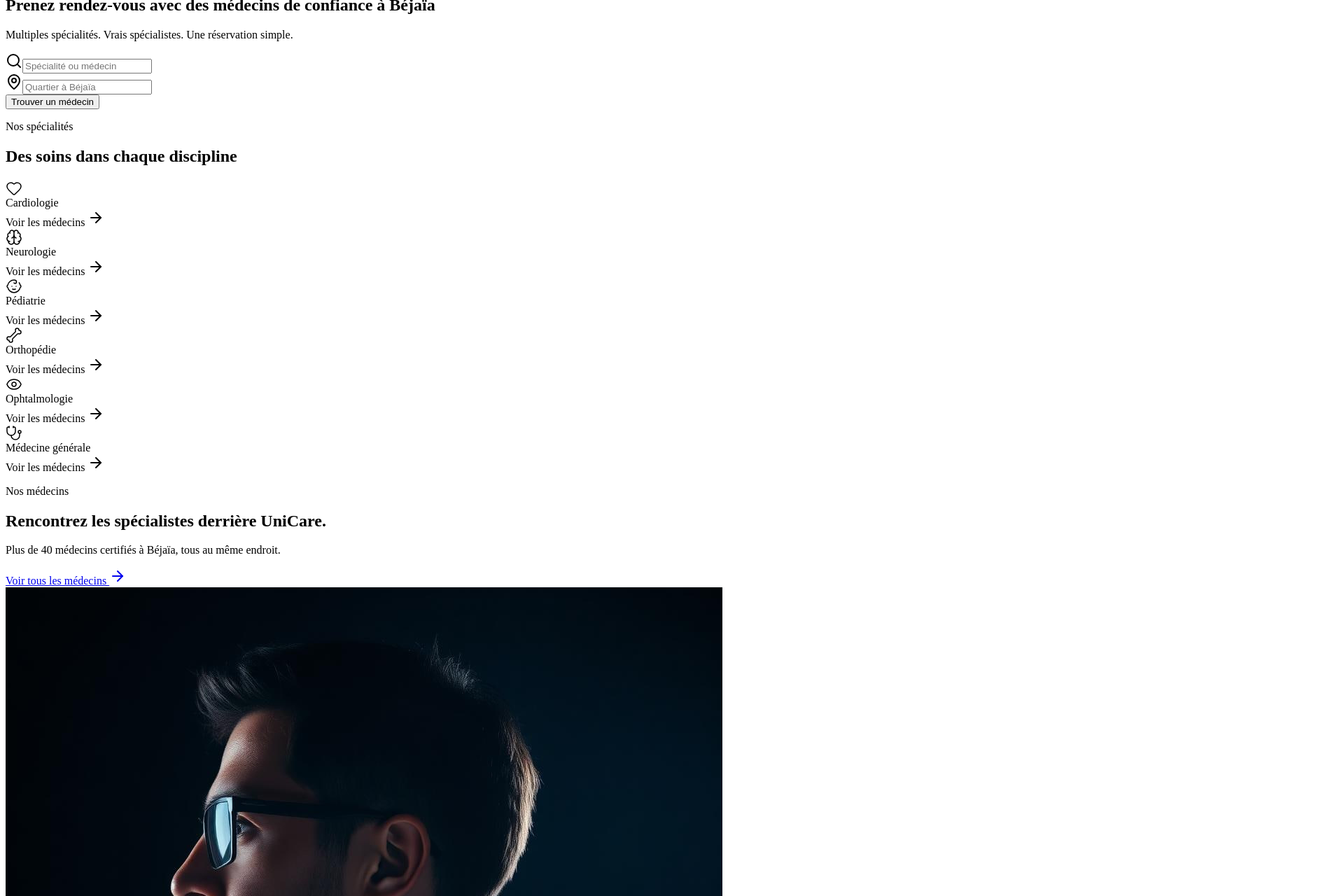
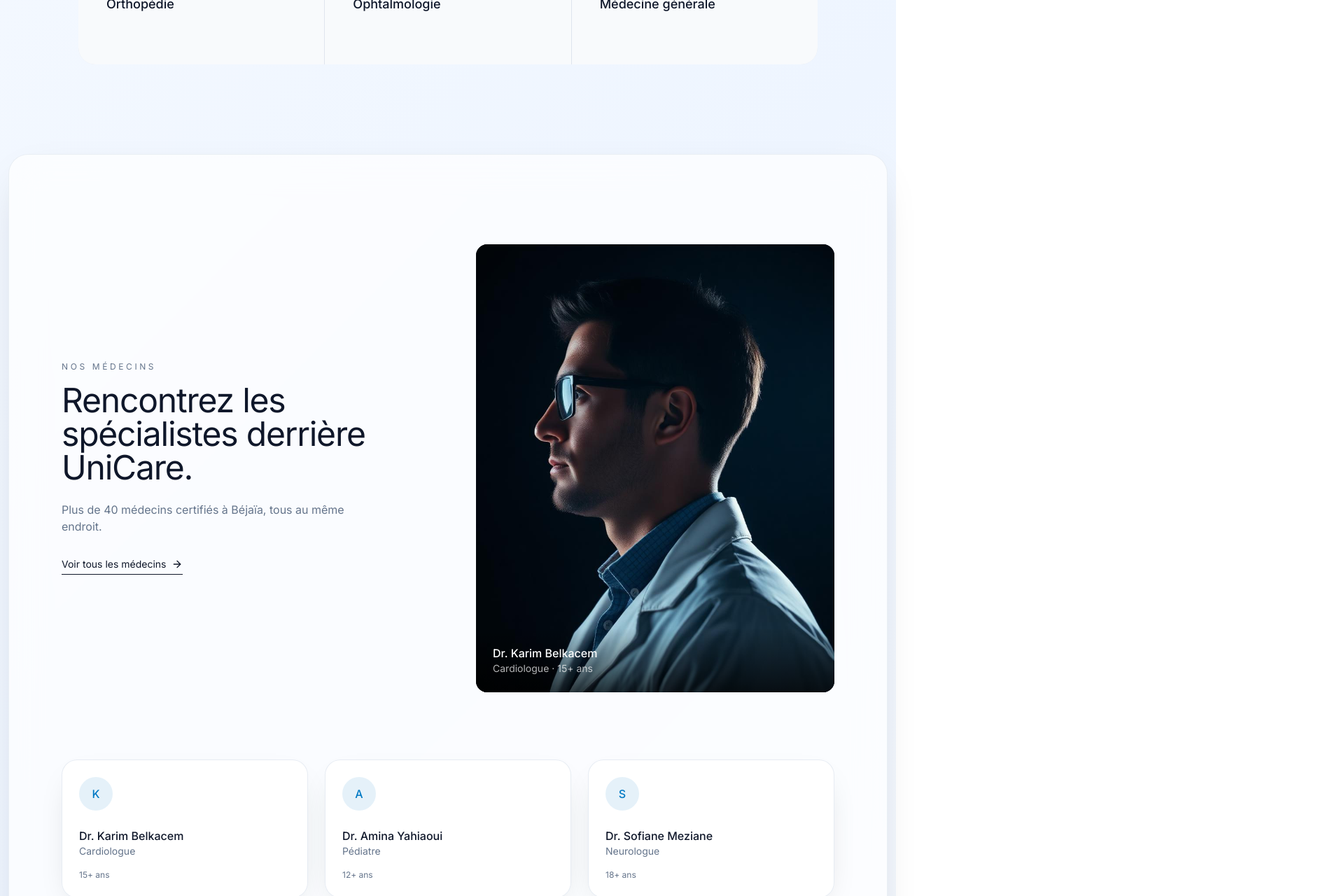
Before and after one commit to karouayamalak/Unicare-clinic, a React (Vite) app in the folder frontend/: page / in a window 1280 px wide. Shown: the part 1420-2700 px from the top of the page at 70% size, 1920 px wide, since content can reach past the window. Built offline with nearby package versions, Linux system fonts and the light colour scheme; no server answers.

Commit message:
Rebuild landing page to match reference UI

```diff
--- a/frontend/package.json
+++ b/frontend/package.json
@@ -16,9 +16,11 @@
     "react-dom": "^19.2.7"
   },
   "devDependencies": {
+    "@tailwindcss/vite": "^4.3.2",
     "@types/react": "^19.2.17",
     "@types/react-dom": "^19.2.3",
     "@vitejs/plugin-react": "^6.0.3",
+    "tailwindcss": "^4.3.2",
     "typescript": "^6.0.3",
     "vite": "^8.1.3"
   }
--- a/frontend/src/main.tsx
+++ b/frontend/src/main.tsx
@@ -2,6 +2,7 @@ import React from "react";
 import ReactDOM from "react-dom/client";
 import { RouterProvider } from "@tanstack/react-router";
 import { router } from "./router";
+import "./styles.css";
 
 ReactDOM.createRoot(document.getElementById("root")!).render(
   <React.StrictMode>
--- a/frontend/src/routes/Index.tsx
+++ b/frontend/src/routes/Index.tsx
@@ -2,7 +2,6 @@ import { createFileRoute, Link } from "@tanstack/react-router";
 import { useEffect, useRef, useState } from "react";
 import heroBg from "../assets/hero-bg.jpg";
 import doctorPortrait from "../assets/doctor-portrait.jpg";
-import { getJson } from "../lib/api";
 import {
   Heart,
   Brain,
@@ -31,20 +30,15 @@ const specialities = [
   { icon: Stethoscope, name: "Médecine générale" },
 ];
 
-interface DoctorCard {
-  _id?: string;
-  name: string;
-  specialty: string;
-  experienceYears: number;
-  location: string;
-  bio?: string;
-}
+const doctors = [
+  { name: "Dr. Karim Belkacem", role: "Cardiologue", exp: "15+ ans" },
+  { name: "Dr. Amina Yahiaoui", role: "Pédiatre", exp: "12+ ans" },
+  { name: "Dr. Sofiane Meziane", role: "Neurologue", exp: "18+ ans" },
+];
 
 function Index() {
   const heroRef = useRef<HTMLDivElement>(null);
   const [tilt, setTilt] = useState({ x: 0, y: 0 });
-  const [doctors, setDoctors] = useState<DoctorCard[]>([]);
-  const [loadingDoctors, setLoadingDoctors] = useState(true);
 
   useEffect(() => {
     const el = heroRef.current;
@@ -57,31 +51,6 @@ function Index() {
     };
     el.addEventListener("mousemove", handle);
     return () => el.removeEventListener("mousemove", handle);
-  }, []);
-
-  useEffect(() => {
-    let ignore = false;
-    const loadDoctors = async () => {
-      try {
-        const data = await getJson("/doctors");
-        if (!ignore) {
-          setDoctors(data.doctors ?? []);
-        }
-      } catch {
-        if (!ignore) {
-          setDoctors([]);
-        }
-      } finally {
-        if (!ignore) {
-          setLoadingDoctors(false);
-        }
-      }
-    };
-
-    loadDoctors();
-    return () => {
-      ignore = true;
-    };
   }, []);
 
   return (
@@ -139,18 +108,18 @@ function Index() {
           </nav>
 
           <div
-            className="px-6 md:px-12 pt-16 pb-32 md:pt-28 md:pb-44 text-center transition-transform duration-300"
+            className="px-6 pt-16 pb-32 text-center transition-transform duration-300 md:px-12 md:pt-28 md:pb-44"
             style={{
               transform: `translate3d(${tilt.x * 15}px, ${tilt.y * 15}px, 0)`,
             }}
           >
-            <p className="text-white/70 text-sm uppercase tracking-[0.3em] mb-6">
+            <p className="mb-6 text-sm uppercase tracking-[0.3em] text-white/70">
               Clinique · Béjaïa, Algérie
             </p>
-            <h1 className="text-white font-light text-4xl md:text-6xl lg:text-7xl leading-[1.05] max-w-4xl mx-auto tracking-tight">
+            <h1 className="mx-auto max-w-4xl text-4xl font-light leading-[1.05] tracking-tight text-white md:text-6xl lg:text-7xl">
               Prenez rendez-vous avec des médecins de confiance à Béjaïa
             </h1>
-            <p className="mt-6 text-white/75 max-w-xl mx-auto">
+            <p className="mx-auto mt-6 max-w-xl text-white/75">
               Multiples spécialités. Vrais spécialistes. Une réservation simple.
             </p>
 
@@ -159,21 +128,21 @@ function Index() {
               onSubmit={(e) => e.preventDefault()}
               className="mx-auto mt-10 flex max-w-3xl flex-col gap-2 rounded-[24px] border border-white/20 bg-white/15 p-2 backdrop-blur-lg md:flex-row"
             >
-              <div className="flex items-center gap-2 flex-1 px-4 py-3 rounded-xl bg-white/5">
+              <div className="flex flex-1 items-center gap-2 rounded-xl bg-white/5 px-4 py-3">
                 <Search className="h-4 w-4 text-white/60" />
                 <input
                   placeholder="Spécialité ou médecin"
-                  className="bg-transparent w-full text-white placeholder:text-white/50 outline-none text-sm"
+                  className="w-full bg-transparent text-sm text-white placeholder:text-white/50 outline-none"
                 />
               </div>
-              <div className="flex items-center gap-2 flex-1 px-4 py-3 rounded-xl bg-white/5">
+              <div className="flex flex-1 items-center gap-2 rounded-xl bg-white/5 px-4 py-3">
                 <MapPin className="h-4 w-4 text-white/60" />
                 <input
                   placeholder="Quartier à Béjaïa"
-                  className="bg-transparent w-full text-white placeholder:text-white/50 outline-none text-sm"
+                  className="w-full bg-transparent text-sm text-white placeholder:text-white/50 outline-none"
                 />
               </div>
-              <button className="px-8 py-3 rounded-xl bg-white text-[oklch(0.18_0.06_250)] font-medium text-sm hover:bg-white/90 transition">
+              <button className="rounded-xl bg-white px-8 py-3 text-sm font-medium text-[oklch(0.18_0.06_250)] transition hover:bg-white/90">
                 Trouver un médecin
               </button>
             </form>
@@ -182,11 +151,11 @@ function Index() {
       </section>
 
       <section id="specialities" className="mx-auto max-w-6xl px-6 py-24 md:px-12 md:py-32">
-        <div className="text-center mb-16">
-          <p className="text-xs uppercase tracking-[0.3em] text-muted-foreground mb-4">
+        <div className="mb-16 text-center">
+          <p className="mb-4 text-xs uppercase tracking-[0.3em] text-muted-foreground">
             Nos spécialités
           </p>
-          <h2 className="text-3xl md:text-5xl font-light tracking-tight text-foreground max-w-2xl mx-auto">
+          <h2 className="mx-auto max-w-2xl text-3xl font-light tracking-tight text-foreground md:text-5xl">
             Des soins dans chaque discipline
           </h2>
         </div>
@@ -194,11 +163,11 @@ function Index() {
           {specialities.map((s) => (
             <div
               key={s.name}
-              className="group bg-background hover:bg-secondary transition p-8 md:p-10 flex flex-col gap-4 cursor-pointer"
+              className="group flex cursor-pointer flex-col gap-4 bg-background p-8 transition hover:bg-secondary md:p-10"
             >
               <s.icon className="h-6 w-6 text-[oklch(0.55_0.16_240)]" strokeWidth={1.5} />
               <div className="text-lg font-medium text-foreground">{s.name}</div>
-              <div className="flex items-center gap-1 text-xs text-muted-foreground opacity-0 group-hover:opacity-100 transition">
+              <div className="flex items-center gap-1 text-xs text-muted-foreground opacity-0 transition group-hover:opacity-100">
                 Voir les médecins <ArrowRight className="h-3 w-3" />
               </div>
             </div>
@@ -212,23 +181,23 @@ function Index() {
       >
         <div className="mx-auto grid max-w-6xl items-center gap-12 px-3 py-16 md:grid-cols-2 md:gap-20 md:px-6 md:py-24">
           <div>
-            <p className="text-xs uppercase tracking-[0.3em] text-muted-foreground mb-4">
+            <p className="mb-4 text-xs uppercase tracking-[0.3em] text-muted-foreground">
               Nos médecins
             </p>
-            <h2 className="text-3xl md:text-5xl font-light tracking-tight text-foreground">
+            <h2 className="text-3xl font-light tracking-tight text-foreground md:text-5xl">
               Rencontrez les spécialistes derrière UniCare.
             </h2>
-            <p className="mt-6 text-muted-foreground max-w-md">
+            <p className="mt-6 max-w-md text-muted-foreground">
               Plus de 40 médecins certifiés à Béjaïa, tous au même endroit.
             </p>
             <a
               href="#"
-              className="mt-8 inline-flex items-center gap-2 text-sm text-foreground border-b border-foreground pb-1 hover:gap-3 transition-all"
+              className="mt-8 inline-flex items-center gap-2 border-b border-foreground pb-1 text-sm text-foreground transition-all hover:gap-3"
             >
               Voir tous les médecins <ArrowRight className="h-4 w-4" />
             </a>
           </div>
-          <div className="relative aspect-4/5 rounded-2xl overflow-hidden bg-[oklch(0.15_0.05_250)]">
+          <div className="relative aspect-4/5 overflow-hidden rounded-2xl bg-[oklch(0.15_0.05_250)]">
             <img
               src={doctorPortrait}
               alt="Spécialiste UniCare"
@@ -237,39 +206,32 @@ function Index() {
               width={1024}
               height={1024}
             />
-            <div className="absolute bottom-0 left-0 right-0 p-6 bg-linear-to-t from-black/70 to-transparent">
-              <div className="text-white font-medium">Dr. Karim Belkacem</div>
-              <div className="text-white/70 text-sm">Cardiologue · 15+ ans</div>
+            <div className="absolute bottom-0 left-0 right-0 bg-linear-to-t from-black/70 to-transparent p-6">
+              <div className="font-medium text-white">Dr. Karim Belkacem</div>
+              <div className="text-sm text-white/70">Cardiologue · 15+ ans</div>
             </div>
           </div>
         </div>
 
         <div className="mx-auto grid max-w-6xl gap-6 px-3 pb-16 md:grid-cols-3 md:px-6 md:pb-24">
-          {loadingDoctors ? (
-            <div className="col-span-full text-center text-sm text-muted-foreground">Chargement des médecins…</div>
-          ) : doctors.length === 0 ? (
-            <div className="col-span-full text-center text-sm text-muted-foreground">Aucun médecin disponible pour le moment.</div>
-          ) : (
-            doctors.map((d) => (
-              <div
-                key={d._id ?? d.name}
-                className="rounded-[22px] border border-slate-200/80 bg-white/85 p-6 shadow-[0_18px_45px_-24px_rgba(7,17,30,0.25)] transition hover:-translate-y-1 hover:shadow-xl"
-              >
-                <div className="h-12 w-12 rounded-full bg-[oklch(0.55_0.16_240/0.1)] flex items-center justify-center text-[oklch(0.55_0.16_240)] font-medium">
-                  {d.name.split(" ").slice(-1)[0][0]}
-                </div>
-                <div className="mt-6 font-medium text-foreground">{d.name}</div>
-                <div className="text-sm text-muted-foreground">{d.specialty}</div>
-                <div className="mt-4 text-xs text-muted-foreground">{d.experienceYears} ans d&apos;expérience · {d.location}</div>
-                {d.bio ? <div className="mt-3 text-sm text-muted-foreground">{d.bio}</div> : null}
+          {doctors.map((d) => (
+            <div
+              key={d.name}
+              className="rounded-[22px] border border-slate-200/80 bg-white/85 p-6 shadow-[0_18px_45px_-24px_rgba(7,17,30,0.25)] transition hover:-translate-y-1 hover:shadow-xl"
+            >
+              <div className="flex h-12 w-12 items-center justify-center rounded-full bg-[oklch(0.55_0.16_240/0.1)] font-medium text-[oklch(0.55_0.16_240)]">
+                {d.name.split(" ")[1][0]}
               </div>
-            ))
-          )}
+              <div className="mt-6 font-medium text-foreground">{d.name}</div>
+              <div className="text-sm text-muted-foreground">{d.role}</div>
+              <div className="mt-4 text-xs text-muted-foreground">{d.exp}</div>
+            </div>
+          ))}
         </div>
       </section>
 
       <section id="about" className="mx-auto max-w-6xl px-6 py-24 md:px-12 md:py-32">
-        <div className="grid md:grid-cols-3 gap-12">
+        <div className="grid gap-12 md:grid-cols-3">
           {[
             {
               icon: Search,
@@ -308,25 +270,25 @@ function Index() {
         id="contact"
         className="mx-3 mb-3 rounded-4xl bg-[oklch(0.18_0.06_250)] px-6 py-20 text-center shadow-[0_30px_80px_-35px_rgba(7,17,30,0.45)] md:px-12 md:py-28"
       >
-        <h2 className="text-3xl md:text-5xl font-light text-white tracking-tight max-w-2xl mx-auto">
+        <h2 className="mx-auto max-w-2xl text-3xl font-light tracking-tight text-white md:text-5xl">
           Votre prochain rendez-vous est à un clic.
         </h2>
         <div className="mt-10 flex flex-wrap justify-center gap-4">
           <Link
             to="/login"
             search={{ redirect: "/doctors" }}
-            className="px-8 py-3 rounded-full bg-white text-[oklch(0.18_0.06_250)] font-medium text-sm hover:bg-white/90 transition"
+            className="rounded-full bg-white px-8 py-3 text-sm font-medium text-[oklch(0.18_0.06_250)] transition hover:bg-white/90"
           >
             Prendre rendez-vous
           </Link>
           <Link
             to="/doctors"
-            className="px-8 py-3 rounded-full border border-white/30 text-white text-sm hover:bg-white/10 transition"
+            className="rounded-full border border-white/30 px-8 py-3 text-sm text-white transition hover:bg-white/10"
           >
             Parcourir les médecins
           </Link>
         </div>
-        <div className="mt-16 pt-8 border-t border-white/10 flex flex-col md:flex-row justify-between gap-4 text-sm text-white/60">
+        <div className="mt-16 flex flex-col justify-between gap-4 border-t border-white/10 pt-8 text-sm text-white/60 md:flex-row">
           <div>UniCare Clinique · Béjaïa, Algérie</div>
           <div className="flex items-center gap-2">
             <Clock className="h-4 w-4" /> Ouvert dim–ven · 8h00–20h00
--- /dev/null
+++ b/frontend/src/styles.css
@@ -0,0 +1,71 @@
+@import url("https://fonts.googleapis.com/css2?family=Inter:wght@400;500;600;700;800&display=swap");
+@import "tailwindcss";
+
+@theme {
+  --font-sans: "Inter", ui-sans-serif, system-ui, -apple-system, sans-serif;
+  --color-background: var(--background);
+  --color-foreground: var(--foreground);
+  --color-card: var(--card);
+  --color-card-foreground: var(--card-foreground);
+  --color-popover: var(--popover);
+  --color-popover-foreground: var(--popover-foreground);
+  --color-primary: var(--primary);
+  --color-primary-foreground: var(--primary-foreground);
+  --color-secondary: var(--secondary);
+  --color-secondary-foreground: var(--secondary-foreground);
+  --color-muted: var(--muted);
+  --color-muted-foreground: var(--muted-foreground);
+  --color-accent: var(--accent);
+  --color-accent-foreground: var(--accent-foreground);
+  --color-border: var(--border);
+  --color-input: var(--input);
+  --color-ring: var(--ring);
+  --color-teal: var(--teal);
+  --color-teal-foreground: var(--teal-foreground);
+  --color-ink: var(--ink);
+  --color-ink-soft: var(--ink-soft);
+}
+
+:root {
+  --background: #f8fafc;
+  --foreground: #0f172a;
+  --ink: #0f172a;
+  --ink-soft: #475569;
+  --card: #ffffff;
+  --card-foreground: #0f172a;
+  --popover: #ffffff;
+  --popover-foreground: #0f172a;
+  --primary: #06122e;
+  --primary-foreground: #ffffff;
+  --secondary: #eef6ff;
+  --secondary-foreground: #12355d;
+  --muted: #e2e8f0;
+  --muted-foreground: #64748b;
+  --accent: #f5f9ff;
+  --accent-foreground: #1d4ed8;
+  --border: rgba(15 23 42 / 0.08);
+  --input: rgba(15 23 42 / 0.06);
+  --ring: #06122e;
+  --teal: #2563eb;
+  --teal-foreground: #ffffff;
+  --shadow-soft: 0 12px 40px -24px rgba(6, 18, 46, 0.2);
+  --shadow-elevated: 0 24px 70px -30px rgba(6, 18, 46, 0.24);
+}
+
+html {
+  font-family: var(--font-sans);
+  scroll-behavior: smooth;
+}
+
+body {
+  margin: 0;
+  min-width: 320px;
+  min-height: 100vh;
+  background: linear-gradient(135deg, #f8fbff 0%, #eef5ff 55%, #f8fafc 100%);
+  color: var(--foreground);
+  font-family: var(--font-sans);
+}
+
+* {
+  box-sizing: border-box;
+}
--- a/frontend/vite.config.ts
+++ b/frontend/vite.config.ts
@@ -1,10 +1,12 @@
 import { defineConfig } from "vite";
 import react from "@vitejs/plugin-react";
 import { tanstackRouter } from "@tanstack/router-plugin/vite";
+import tailwindcss from "@tailwindcss/vite";
 
 export default defineConfig({
   plugins: [
     tanstackRouter(),
     react(),
+    tailwindcss(),
   ],
 });
```
Also changed, not shown: 1 other file (tests, documents, lock files or other folders).
